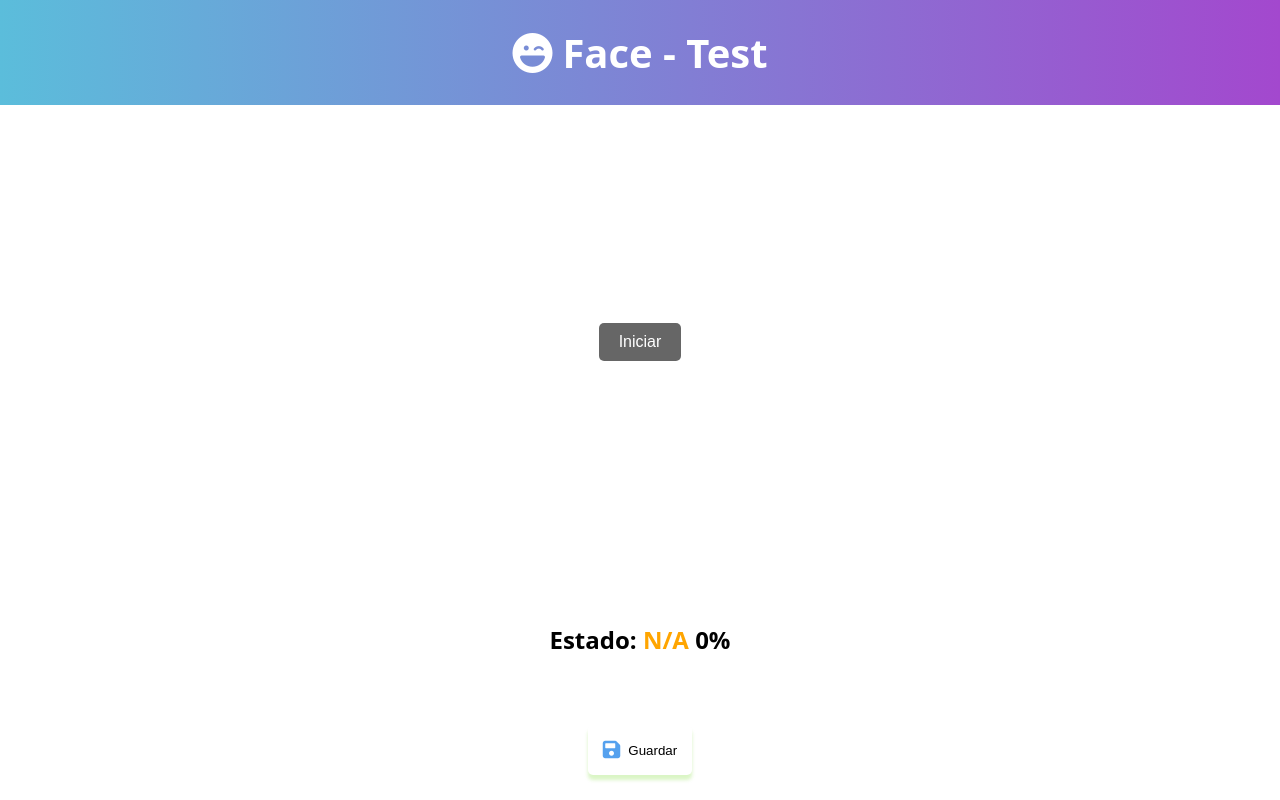
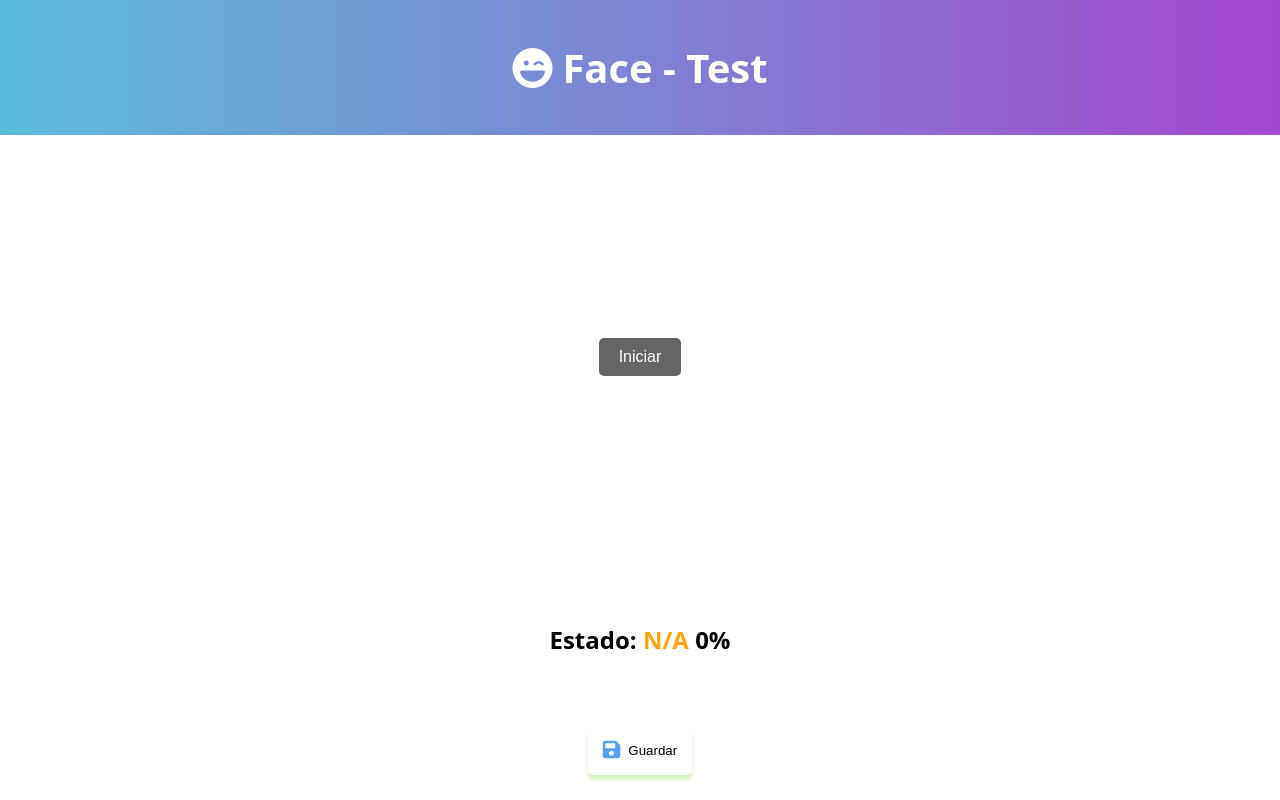
Before and after one commit to OrtaBwana/OrtaBwana.github.io, a plain HTML site: page index.html in a window 1280 px wide. Drawn offline with Linux system fonts and the light colour scheme.

Commit message:
Update index.html

```diff
--- a/index.html
+++ b/index.html
@@ -39,7 +39,7 @@
         .header {
             background: linear-gradient(90deg, #5BBDDB, #A348CE);
             color: #fff;
-            padding: 25px 0;
+            padding: 40px 0;
             display: flex;
             align-items: center;
             justify-content: center;
```
